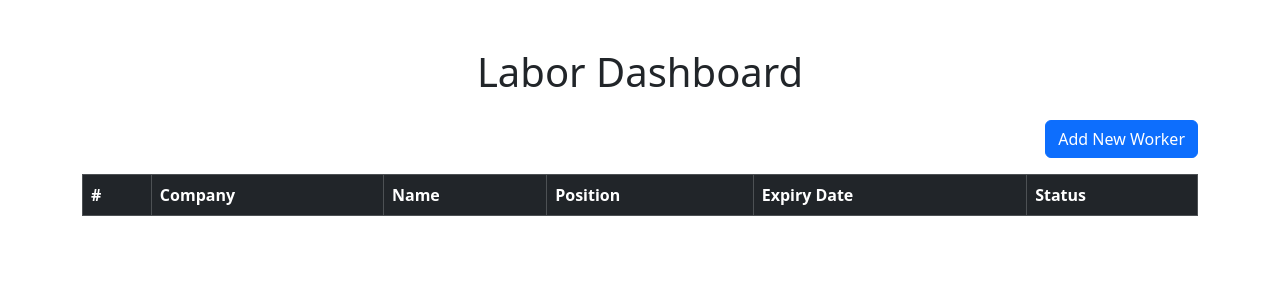
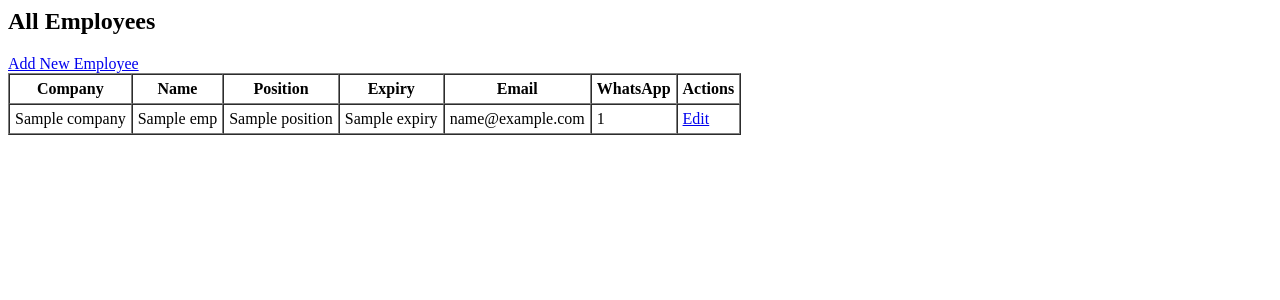
Before and after one commit to sharnik24/labor-dashboard, a Flask app: template templates/dashboard.html in a window 1280 px wide. Shown: the top 300 px of the page. Run offline with Flask 3, Linux system fonts and the light colour scheme; the template is opened without the code that fills it: most values are stand-ins (such as "Sample title", 1, 10 or a date in 2020); lists and menus that the app fills with data are empty.

Commit message:
Enhance dashboard with employee details table
Added a new section to display all employees with their details and actions.

```diff
--- a/templates/dashboard.html
+++ b/templates/dashboard.html
@@ -1,60 +1,26 @@
-<!DOCTYPE html>
-<html lang="en">
-<head>
-    <meta charset="UTF-8">
-    <title>Labor Dashboard</title>
-    <!-- Bootstrap CSS -->
-    <link href="https://cdn.jsdelivr.net/npm/bootstrap@5.3.2/dist/css/bootstrap.min.css" rel="stylesheet">
-</head>
-<body>
-<div class="container mt-5">
-    <h1 class="mb-4 text-center">Labor Dashboard</h1>
-
-    <!-- Add Worker Button -->
-    <div class="mb-3 text-end">
-        <a href="/add" class="btn btn-primary">Add New Worker</a>
-    </div>
-
-    <!-- Table -->
-    <table class="table table-striped table-bordered">
-        <thead class="table-dark">
+<h2>All Employees</h2>
+<a href="/add">Add New Employee</a>
+<table border="1" cellpadding="5" cellspacing="0">
     <tr>
-                <th>#</th>
         <th>Company</th>
         <th>Name</th>
         <th>Position</th>
-                <th>Expiry Date</th>
-                <th>Status</th>
+        <th>Expiry</th>
+        <th>Email</th>
+        <th>WhatsApp</th>
+        <th>Actions</th>
     </tr>
-        </thead>
-        <tbody>
-            {% if all_employees %}
-                {% for i, emp in enumerate(all_employees, 1) %}
+    {% for emp in all_employees %}
     <tr>
-                    <td>{{ i }}</td>
         <td>{{ emp['Company'] }}</td>
         <td>{{ emp['Name'] }}</td>
         <td>{{ emp['Position'] }}</td>
         <td>{{ emp['Expiry'] }}</td>
+        <td>{{ emp['Email'] }}</td>
+        <td>{{ emp['WhatsAppNumber'] }}</td>
         <td>
-                        {% if emp['Expiry'] in expiring %}
-                            <span class="badge bg-danger">Expiring Soon</span>
-                        {% else %}
-                            <span class="badge bg-success">Active</span>
-                        {% endif %}
+            <a href="/edit/{{ emp['Company'] }}/{{ emp['Name'] }}">Edit</a>
         </td>
     </tr>
     {% endfor %}
-            {% else %}
-                <tr>
-                    <td colspan="6" class="text-center">No employee data available</td>
-                </tr>
-            {% endif %}
-        </tbody>
 </table>
-</div>
-
-<!-- Bootstrap JS -->
-<script src="https://cdn.jsdelivr.net/npm/bootstrap@5.3.2/dist/js/bootstrap.bundle.min.js"></script>
-</body>
-</html>
```
Lines whose indentation alone changed are shown as unchanged.
